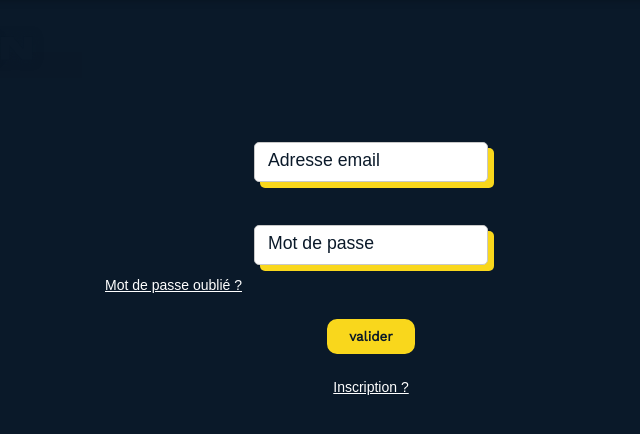
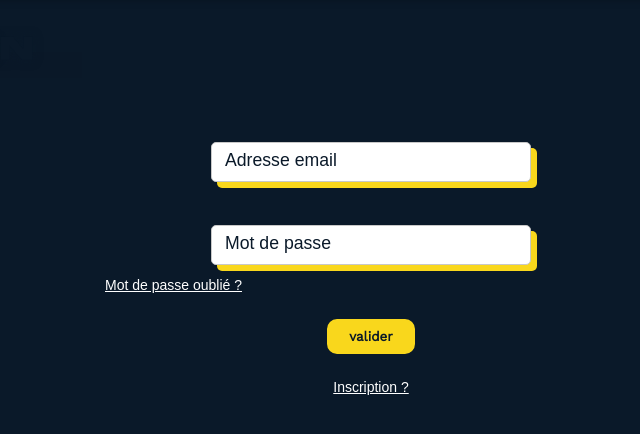
Before and after one commit to arthur-mdn/mmilan, a PHP site: page /connexion.php in a window 1280 px wide. Shown: the part 64-498 px from the top of the page, without its empty margins (269-909 px from the left). Run offline with PHP 8.4, Linux system fonts and the light colour scheme; data comes from the database, SQL or seed files in the repository; data that the repository does not hold is empty.

Commit message:
lil fix on some css elements

```diff
--- a/uikit/style/ui-kit.css
+++ b/uikit/style/ui-kit.css
@@ -151,6 +151,8 @@ p {
 .input-group {
   position: relative;
   margin-top: 1.75rem;
+  width: 100%;
+  max-width: 400px;
 }
 .input-group label {
   position: absolute;
@@ -227,7 +229,8 @@ input:focus {
 }
 
 /*  BOUTONS  */
-button {
+button,
+.btn {
   background-color: var(--color-light);
   border: none;
   border-radius: 5px;
```
